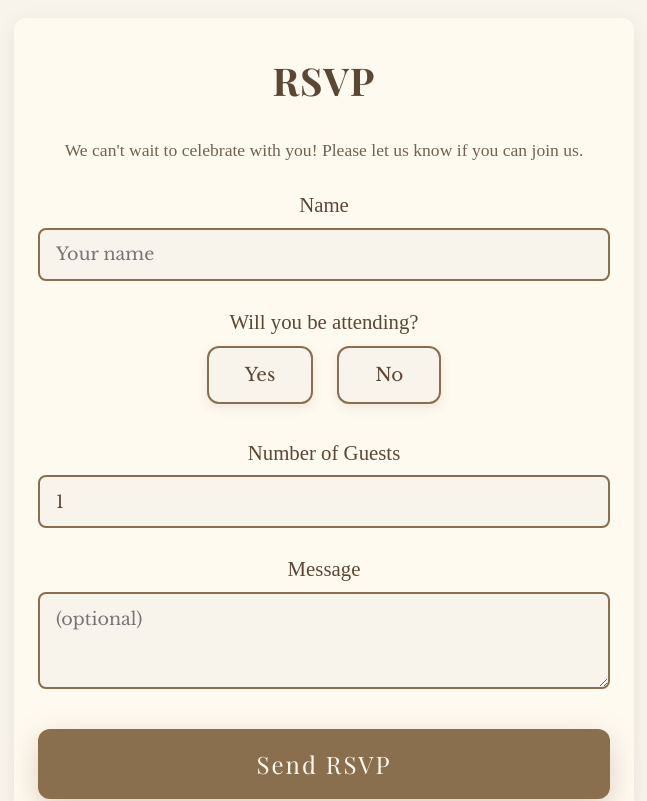
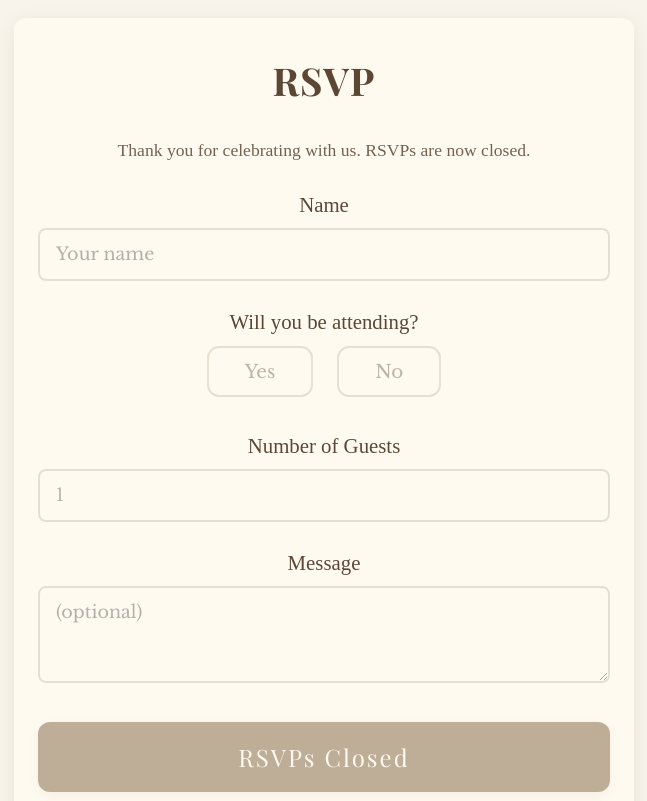
Before and after one commit to shepherdsam/samandbonnie.com, a Next.js app: page /rsvp in a window 1280 px wide. Shown: the part 340-1141 px from the top of the page, without its empty margins (316-963 px from the left). Built offline with nearby package versions, Linux system fonts and the light colour scheme.

Commit message:
Disable rsvp now that the wedding is over

```diff
--- a/app/api/rsvp/route.ts
+++ b/app/api/rsvp/route.ts
@@ -1,13 +1,4 @@
-import { createClient } from "@libsql/client";
-import { NextRequest, NextResponse } from "next/server";
-
-interface RSVPRequest {
-  name: string;
-  attending: boolean;
-  guest_count: number;
-  message?: string;
-  website?: string; // honeypot
-}
+import { NextResponse } from "next/server";
 
 interface RSVPResponse {
   success: boolean;
@@ -15,85 +6,12 @@ interface RSVPResponse {
   errors?: Record<string, string>;
 }
 
-export async function POST(req: NextRequest) {
-  try {
-    const body: RSVPRequest = await req.json();
-
-    // Honeypot check - if filled, it's a bot
-    if (body.website && body.website.trim() !== "") {
-      return NextResponse.json(
-        {
-          success: false,
-          message: "Invalid submission",
-        } as RSVPResponse,
-        { status: 400 }
-      );
-    }
-
-    // Validation
-    const errors: Record<string, string> = {};
-
-    if (!body.name || typeof body.name !== "string" || body.name.trim() === "") {
-      errors.name = "Name is required";
-    }
-
-    if (typeof body.attending !== "boolean") {
-      errors.attending = "Attending status is required";
-    }
-
-    const guestCount = parseInt(String(body.guest_count), 10);
-    if (isNaN(guestCount) || guestCount < 0 || (body.attending && guestCount < 1)) {
-      errors.guest_count = body.attending
-        ? "Guest count must be at least 1"
-        : "Guest count must be 0 or more";
-    }
-
-    if (Object.keys(errors).length > 0) {
-      return NextResponse.json(
-        {
-          success: false,
-          message: "Validation failed",
-          errors,
-        } as RSVPResponse,
-        { status: 400 }
-      );
-    }
-
-    // Connect to Turso
-    const client = createClient({
-      url: process.env.TURSO_DATABASE_URL!,
-      authToken: process.env.TURSO_AUTH_TOKEN!,
-    });
-
-    // Insert with parameters
-    await client.execute({
-      sql: `
-        INSERT INTO rsvps (name, attending, guest_count, message)
-        VALUES (?, ?, ?, ?)
-      `,
-      args: [
-        body.name.trim(),
-        body.attending ? 1 : 0,
-        guestCount,
-        body.message ? body.message.trim() : null,
-      ],
-    });
-
-    return NextResponse.json(
-      {
-        success: true,
-        message: "RSVP received. Thank you!",
-      } as RSVPResponse,
-      { status: 200 }
-    );
-  } catch (error: any) {
-    console.error("RSVP error:", error);
-    return NextResponse.json(
-      {
-        success: false,
-        message: "Internal server error. Please try again later.",
-      } as RSVPResponse,
-      { status: 500 }
-    );
-  }
+export async function POST() {
+  return NextResponse.json(
+    {
+      success: false,
+      message: "RSVPs are now closed. Thank you for celebrating with us.",
+    } as RSVPResponse,
+    { status: 410 }
+  );
 }
--- a/app/globals.css
+++ b/app/globals.css
@@ -174,6 +174,13 @@ h1 {
     letter-spacing: 1px;
 }
 
+.rsvp-form-fieldset {
+    border: none;
+    margin: 0;
+    padding: 0;
+    min-width: 0;
+}
+
 .rsvp-wrapper {
     display: flex;
     flex-direction: column;
@@ -235,6 +242,24 @@ h1 {
     transform: translateY(-1px);
 }
 
+.rsvp-radio-btn:disabled,
+.rsvp-radio-btn.is-disabled {
+    opacity: 0.55;
+    cursor: not-allowed;
+    pointer-events: none;
+    box-shadow: none;
+    background-color: var(--soft-white);
+    border-color: #d4c9b8;
+    color: #8a7a68;
+}
+
+.rsvp-radio-btn:disabled:hover,
+.rsvp-radio-btn.is-disabled:hover {
+    background-color: var(--soft-white);
+    border-color: #d4c9b8;
+    transform: none;
+}
+
 .rsvp-radio-btn input[type="radio"] {
     display: none;
 }
@@ -294,6 +319,20 @@ h1 {
     text-align: center;
     font-size: 1.5rem;
     padding: 1rem 2rem;
+}
+
+.rsvp-submit-btn:disabled,
+.address-form-btn:disabled {
+    opacity: 0.55;
+    cursor: not-allowed;
+    box-shadow: 0 4px 12px rgba(92, 70, 52, 0.1);
+}
+
+.rsvp-submit-btn:disabled:hover,
+.address-form-btn:disabled:hover {
+    background-color: var(--accent-tan);
+    transform: none;
+    box-shadow: 0 4px 12px rgba(92, 70, 52, 0.1);
 }
 
 footer {
--- a/app/rsvp/page.tsx
+++ b/app/rsvp/page.tsx
@@ -1,136 +1,30 @@
-'use client';
-
-import React, { useState, useEffect } from 'react';
-
 export default function RSVPPage() {
-  const [successMessage, setSuccessMessage] = useState('');
-  const [errorMessage, setErrorMessage] = useState('');
-  const [isAttending, setIsAttending] = useState<boolean | null>(null);
-  const [isSubmitting, setIsSubmitting] = useState(false);
-
-  const updateGuestSection = (attendingValue: boolean | null) => {
-    setIsAttending(attendingValue);
-  };
-
-  const handleAttendingChange = (value: boolean) => {
-    setIsAttending(value);
-    if (!value) {
-      // reset guest count if no
-      const guestInput = document.getElementById('guest_count') as HTMLInputElement;
-      if (guestInput) {
-        guestInput.value = '0';
-      }
-    }
-  };
-
-  const handleSubmit = async (e: React.FormEvent<HTMLFormElement>) => {
-    e.preventDefault();
-    setSuccessMessage('');
-    setErrorMessage('');
-
-    const form = e.currentTarget;
-    const submitBtn = form.querySelector('button[type="submit"]') as HTMLButtonElement;
-    const originalText = submitBtn.textContent || 'Send RSVP';
-    submitBtn.disabled = true;
-    submitBtn.textContent = 'Sending...';
-    setIsSubmitting(true);
-
-    const formData = new FormData(form);
-    const attending = formData.get('attending') === 'true';
-    const guestInput = document.getElementById('guest_count') as HTMLInputElement;
-    let guest_count = attending ? parseInt(guestInput?.value || '1', 10) : 0;
-    if (attending && (isNaN(guest_count) || guest_count < 1)) guest_count = 1;
-
-    const data = {
-      name: formData.get('name'),
-      attending,
-      guest_count,
-      message: formData.get('message') || '',
-      website: formData.get('website') || ''
-    };
-
-    try {
-      const response = await fetch('/api/rsvp', {
-        method: 'POST',
-        headers: {
-          'Content-Type': 'application/json'
-        },
-        body: JSON.stringify(data)
-      });
-
-      const result = await response.json();
-
-      if (response.ok && result.success) {
-        setSuccessMessage(result.message || 'RSVP received. Thank you!');
-        form.reset();
-        setIsAttending(null);
-      } else {
-        let errorText = result.message || 'Something went wrong. Please try again.';
-        if (result.errors) {
-          errorText = Object.values(result.errors).join(' ');
-        }
-        setErrorMessage(errorText);
-      }
-    } catch (err) {
-      setErrorMessage('Network error. Please try again later.');
-    } finally {
-      submitBtn.disabled = false;
-      submitBtn.textContent = originalText;
-      setIsSubmitting(false);
-    }
-  };
-
-  // Initial guest state effect
-  useEffect(() => {
-    const guestInput = document.getElementById('guest_count') as HTMLInputElement;
-    if (guestInput) {
-      if (isAttending === false) {
-        guestInput.disabled = true;
-        guestInput.value = '0';
-      } else if (isAttending === true) {
-        guestInput.disabled = false;
-        if (!guestInput.value || parseInt(guestInput.value, 10) < 1) guestInput.value = '1';
-      }
-    }
-  }, [isAttending]);
-
   return (
     <div style={{ padding: '2rem 1rem' }}>
       <section id="rsvp">
         <div className="rsvp-section">
           <h2 className="subtitle">RSVP</h2>
-          <p className="rsvp-intro">We can't wait to celebrate with you! Please let us know if you can join us.</p>
+          <p className="rsvp-intro">
+            Thank you for celebrating with us. RSVPs are now closed.
+          </p>
 
-          <form id="rsvp-form" onSubmit={handleSubmit}>
+          <form id="rsvp-form" aria-disabled="true">
+            <fieldset disabled className="rsvp-form-fieldset">
               <div className="rsvp-wrapper">
                 <div className="rsvp-field">
                   <label htmlFor="name" className="rsvp-label">Name</label>
-                <input type="text" id="name" name="name" className="rsvp-input" placeholder="Your name" required />
+                  <input type="text" id="name" name="name" className="rsvp-input" placeholder="Your name" disabled />
                 </div>
 
                 <div className="rsvp-field">
                   <label className="rsvp-label">Will you be attending?</label>
                   <div className="rsvp-radio-group">
-                  <label className="rsvp-radio-btn">
-                    <input
-                      type="radio"
-                      name="attending"
-                      value="true"
-                      required
-                      onChange={() => handleAttendingChange(true)}
-                    />
-                    <span>Yes</span>
-                  </label>
-                  <label className="rsvp-radio-btn">
-                    <input
-                      type="radio"
-                      name="attending"
-                      value="false"
-                      required
-                      onChange={() => handleAttendingChange(false)}
-                    />
-                    <span>No</span>
-                  </label>
+                    <button type="button" className="rsvp-radio-btn is-disabled" disabled>
+                      Yes
+                    </button>
+                    <button type="button" className="rsvp-radio-btn is-disabled" disabled>
+                      No
+                    </button>
                   </div>
                 </div>
 
@@ -143,34 +37,21 @@ export default function RSVPPage() {
                     className="rsvp-input"
                     min="1"
                     defaultValue="1"
-                  required
+                    disabled
                   />
                 </div>
 
                 <div className="rsvp-field">
                   <label htmlFor="message" className="rsvp-label">Message</label>
-                <textarea id="message" name="message" className="rsvp-input" rows={3} placeholder="(optional)"></textarea>
+                  <textarea id="message" name="message" className="rsvp-input" rows={3} placeholder="(optional)" disabled></textarea>
                 </div>
 
-              {/* Honeypot */}
-              <input type="text" name="website" className="rsvp-honeypot" tabIndex={-1} autoComplete="off" />
-
-              <button type="submit" className="address-form-btn rsvp-submit-btn" disabled={isSubmitting}>
-                {isSubmitting ? 'Sending...' : 'Send RSVP'}
+                <button type="submit" className="address-form-btn rsvp-submit-btn" disabled>
+                  RSVPs Closed
                 </button>
               </div>
+            </fieldset>
           </form>
-
-          {successMessage && (
-            <div className="rsvp-message rsvp-success" style={{ display: 'block' }}>
-              {successMessage}
-            </div>
-          )}
-          {errorMessage && (
-            <div className="rsvp-message rsvp-error" style={{ display: 'block' }}>
-              {errorMessage}
-            </div>
-          )}
         </div>
       </section>
     </div>
```
Lines whose indentation alone changed are shown as unchanged.
